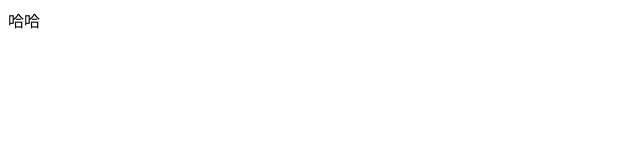
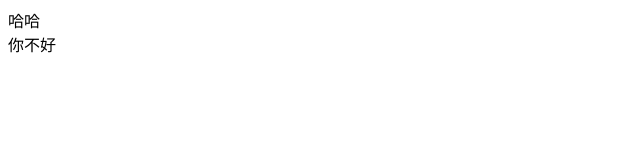
Before and after one commit to huangsir3/demo_0624, a plain HTML site: page index.html in a window 1280 px wide. Shown: the full height of the page, 0-640 px from the left. Drawn offline with Linux system fonts and the light colour scheme.

Commit message:
first commit

```diff
--- a/index.html
+++ b/index.html
@@ -7,6 +7,7 @@
 <body>
 <div>
   <div>哈哈</div>
+  <div>你不好</div>
 </div>
 </body>
 </html>
```
